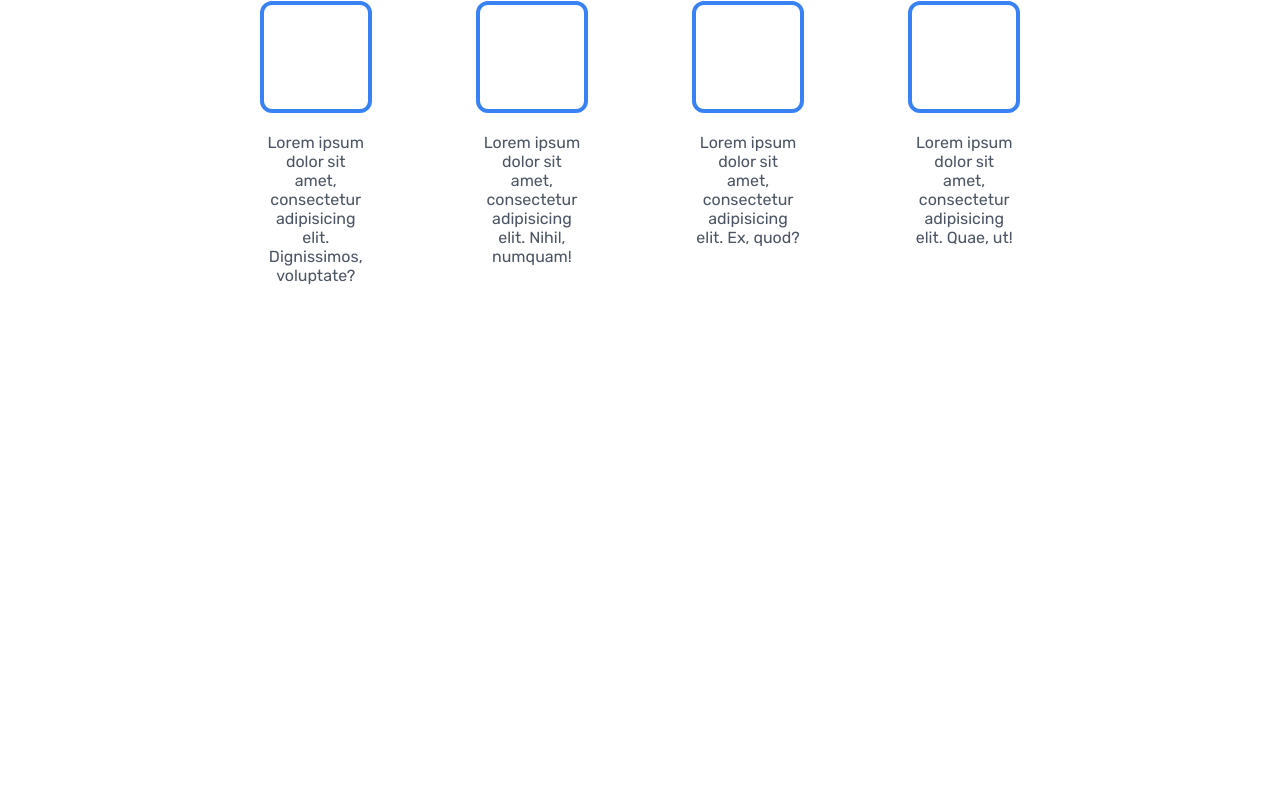
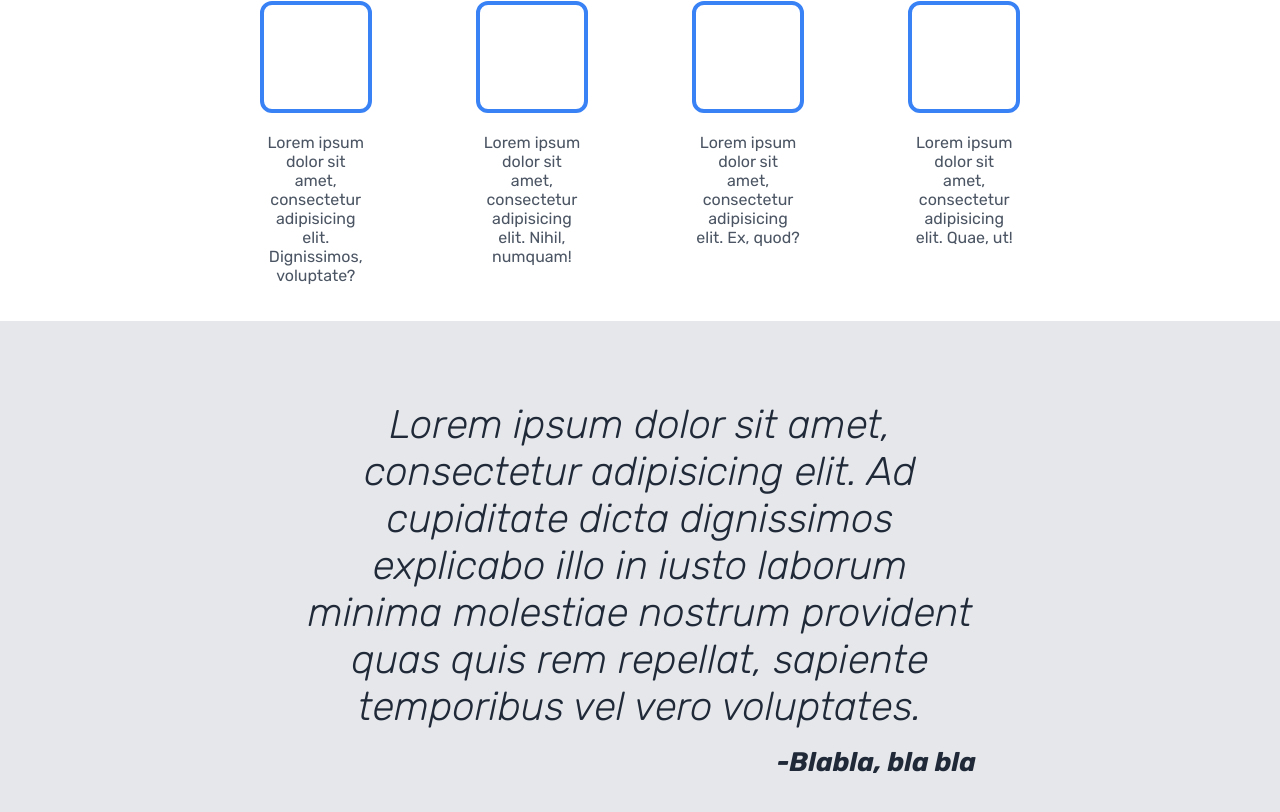
Before and after one commit to Venyl/landing-page, a plain HTML site: page index.html in a window 1280 px wide. Shown: the part 643-1455 px from the top of the page. Before the commit the page ends 964 px from the top, so only its background shows below. Drawn offline with Linux system fonts and the light colour scheme.

Commit message:
Add quote section

```diff
--- a/index.html
+++ b/index.html
@@ -54,7 +54,13 @@
             </div>
         </div>
     </article>
-    <div class="quote"></div>
+    <div class="quote">
+        <blockquote>Lorem ipsum dolor sit amet, consectetur adipisicing elit. Ad cupiditate dicta dignissimos explicabo
+            illo in iusto laborum minima molestiae nostrum provident quas quis rem repellat, sapiente temporibus vel
+            vero voluptates.
+            <h6 class="quotee">-Blabla, bla bla</h6>
+        </blockquote>
+    </div>
     <div class="call-to-action"></div>
 </main>
 </body>
--- a/style.css
+++ b/style.css
@@ -19,9 +19,14 @@ body {
     margin: 0;
 }
 
+header,
+article,
+.quote {
+    padding: 1rem min(8vw, 20em);
+}
+
 header {
     min-height: 30rem;
-    padding: 1rem min(8vw, 20em);
     color: var(--primary);
     background: var(--dark);
 }
@@ -106,7 +111,6 @@ a {
 article {
     display: grid;
     min-height: 30em;
-    padding: 1rem min(8vw, 20em);
     place-items: center;
 }
 
@@ -144,3 +148,23 @@ article > h1 {
     outline: .3rem solid var(--accent);
     aspect-ratio: 1;
 }
+
+.quote {
+    padding: 5rem;
+    background: var(--secondary);
+}
+
+blockquote {
+    font-size: 2.5rem;
+    font-weight: 300;
+    font-style: italic;
+    width: 60%;
+    margin: 0 auto;
+    text-align: center;
+    color: var(--dark);
+}
+
+.quotee {
+    margin: 1rem 0 0 0;
+    text-align: right;
+}
```
